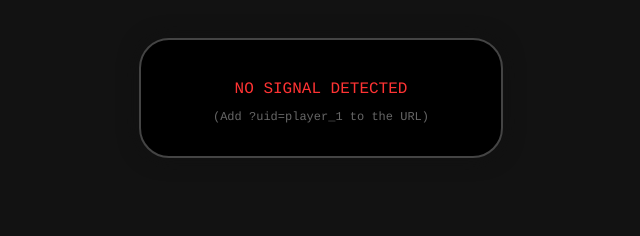
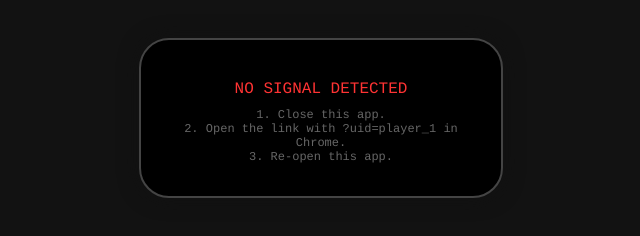
Before and after one commit to Gankage/Project-Deep, a plain HTML site: page index.html in a window 1280 px wide. Shown: the whole page, without its empty margins (319-959 px from the left). Drawn offline with Linux system fonts and the light colour scheme.

Commit message:
index.html

```diff
--- a/index.html
+++ b/index.html
@@ -57,10 +57,24 @@
         const app = initializeApp(firebaseConfig);
         const db = getFirestore(app);
 
-        // 1. GET USER ID FROM URL
-        // We look for ?uid=player_2 in the browser address
+        // --- NEW "REMEMBER ME" LOGIC ---
+
+        // 1. Check URL for ID
         const urlParams = new URLSearchParams(window.location.search);
-        const userId = urlParams.get('uid');
+        let userId = urlParams.get('uid');
+
+        // 2. If URL has ID, save it to phone memory
+        if (userId) {
+            localStorage.setItem("deep_userid", userId);
+            console.log("Identity Saved:", userId);
+        }
+        // 3. If URL is empty, look in phone memory
+        else {
+            userId = localStorage.getItem("deep_userid");
+            console.log("Identity Loaded from Memory:", userId);
+        }
+
+        // -------------------------------
 
         let playerRef = null;
         let localData = null;
@@ -68,7 +82,11 @@
         if (!userId) {
             document.getElementById("ui-container").innerHTML = `
                 <div class='error'>NO SIGNAL DETECTED</div>
-                <p style="color:#666; font-size:12px;">(Add ?uid=player_1 to the URL)</p>
+                <p style="color:#666; font-size:12px; margin-top:10px;">
+                    1. Close this app.<br>
+                    2. Open the link with ?uid=player_1 in Chrome.<br>
+                    3. Re-open this app.
+                </p>
             `;
         } else {
             // Connect to that specific player
@@ -89,10 +107,9 @@
             const container = document.getElementById("ui-container");
 
             function drawSlot(type) {
-                // Safe check: if undefined, make it 'empty'
                 let safeType = type || 'empty';
                 let className = safeType === 'empty' ? 'slot' : `slot ${safeType}`;
-                let label = safeType === 'empty' ? '' : safeType.toUpperCase().substring(0, 1); // Just first letter
+                let label = safeType === 'empty' ? '' : safeType.toUpperCase().substring(0, 1);
                 return `<div class="${className}">${label}</div>`;
             }
 
```
